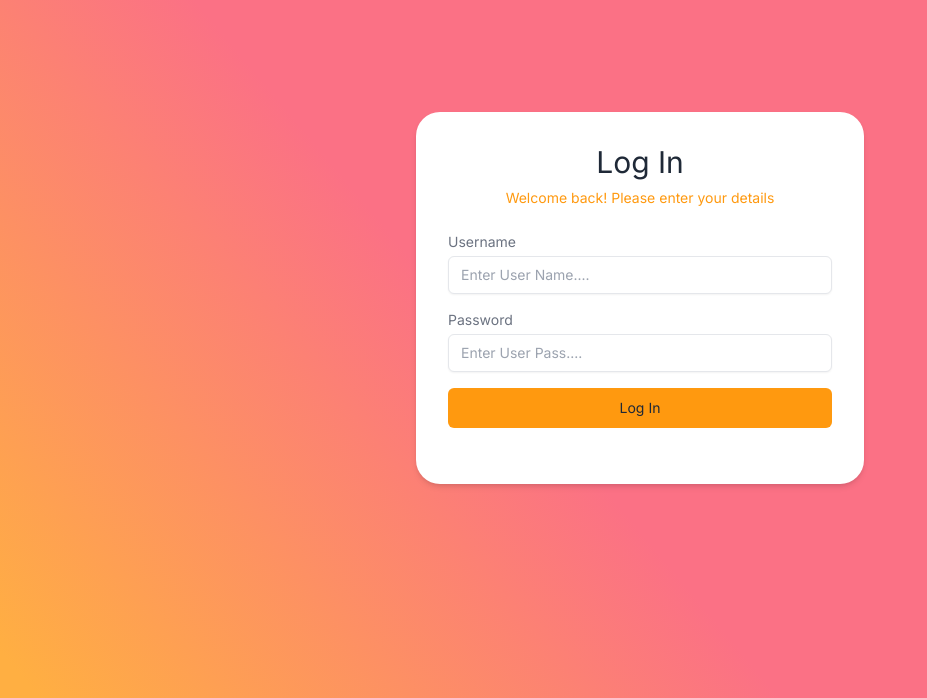
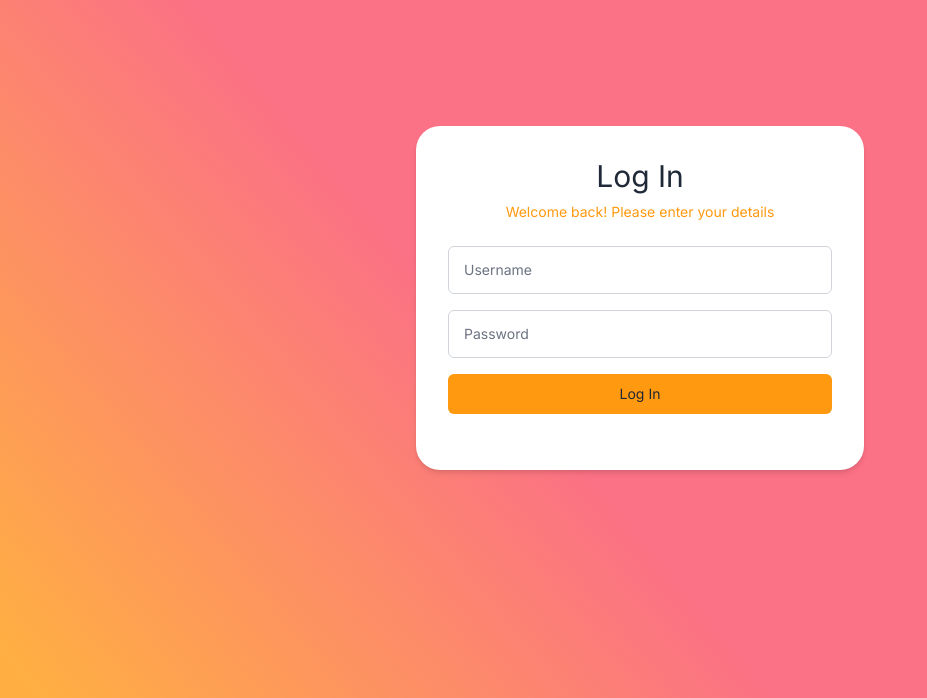
Before and after one commit to random551923/almond-ipam, a React (Vite) app: page /login in a window 1280 px wide. Shown: the part 102-800 px from the top of the page, without its empty margins (0-927 px from the left). Built offline with nearby package versions, Linux system fonts and the light colour scheme; a web font is replaced by a local one.

Commit message:
feat: create flouting label input

```diff
--- a/src/components/Input.tsx
+++ b/src/components/Input.tsx
@@ -14,14 +14,28 @@ const Input = forwardRef<HTMLInputElement, InputProps>(
 
 
         return (
-            <div className="flex flex-col gap-1">
-                <label className="text-sm text-secondary-text">{label}</label>
-                <input type={type} ref={ref}  {...props}
-                    className={cn("w-full px-3 py-2 border text-form-primary-text rounded-md shadow-sm focus:outline-none focus:border-primary", className,
-                        error ? "border-status-error" : ""
-                    )}
-                />
-                {error && <span className="text-sm text-status-error">{error}</span>}
+            <div>
+                <div className="relative">
+                    <input
+                        type={type}
+                        ref={ref}
+                        placeholder=" "
+                        {...props}
+                        className={cn(
+                            "block px-3 pb-2.5 pt-4 w-full text-sm text-form-primary-text bg-form-bg rounded-md border appearance-none focus:outline-none focus:ring-0 peer",
+                            className,
+                            error ? "border-status-error focus:border-status-error" : "border-gray-300 focus:border-primary"
+                        )}
+                    />
+                    <label className={cn(
+                        "absolute text-sm duration-300 transform bg-form-bg px-2 start-2",
+                        "peer-placeholder-shown:scale-100 peer-placeholder-shown:-translate-y-1/2 peer-placeholder-shown:top-1/2 peer-focus:top-2 peer-focus:scale-75 peer-focus:-translate-y-4",
+                        error ? "text-status-error" : "text-secondary-text peer-focus:text-primary"
+                    )}>
+                        {label}
+                    </label>
+                </div>
+                {error && <p className="text-xs text-status-error mt-1.5 ml-1">{error}</p>}
             </div>
         );
     }
--- a/src/pages/LoginPage.tsx
+++ b/src/pages/LoginPage.tsx
@@ -25,9 +25,9 @@ const LoginPage = () => {
                 </div>
                 <form className="flex flex-col w-96 gap-4 py-6">
                     <Input  {...form.register("userName", { required: "Input is required" })} error={form.formState.errors.userName?.message}
-                        label='Username' placeholder='Enter User Name....' />
+                        label='Username' />
                     <Input {...form.register("password", { required: "Input is required" })} error={form.formState.errors.password?.message}
-                        label='Password' type="password" placeholder='Enter User Pass....' />
+                        label='Password' type="password" />
 
                     <Button type="submit" variant="form" onClick={form.handleSubmit(onSubmit)}
                         className="w-full hover:bg-primary-light">
```
